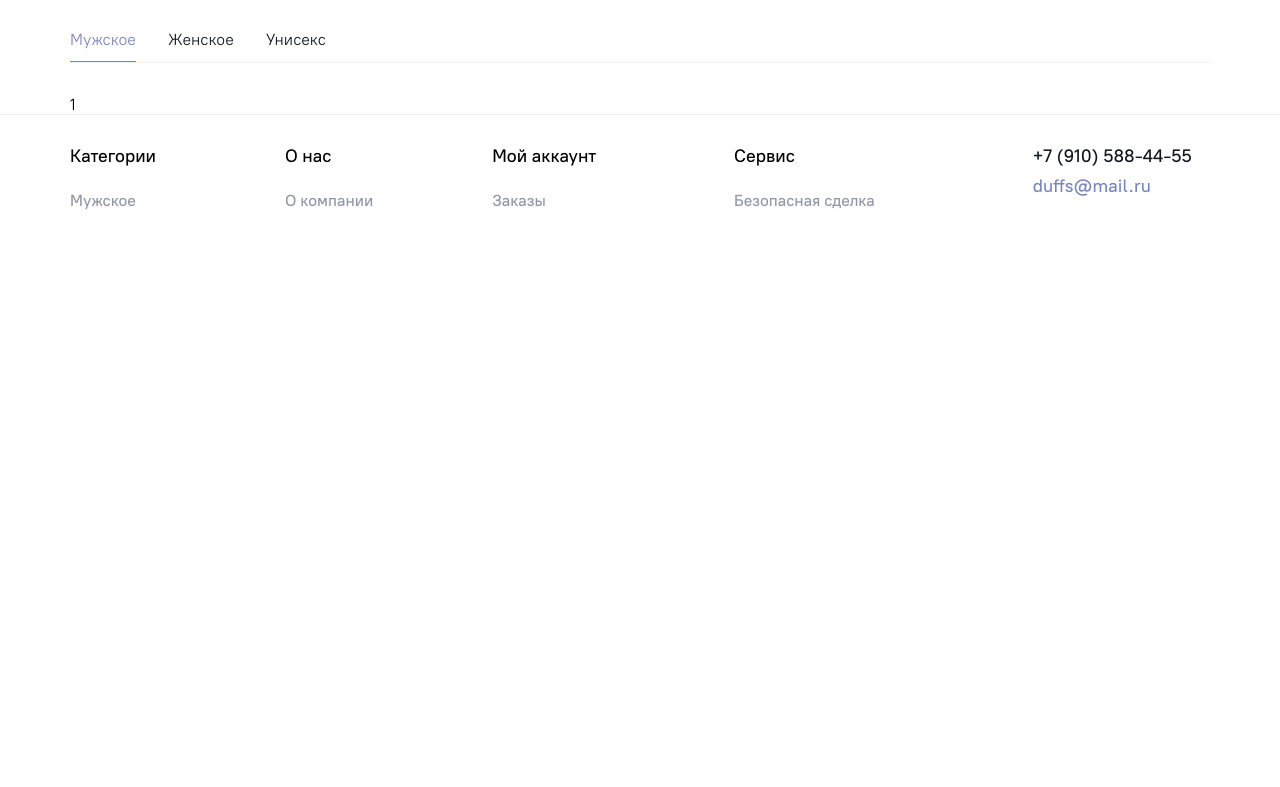
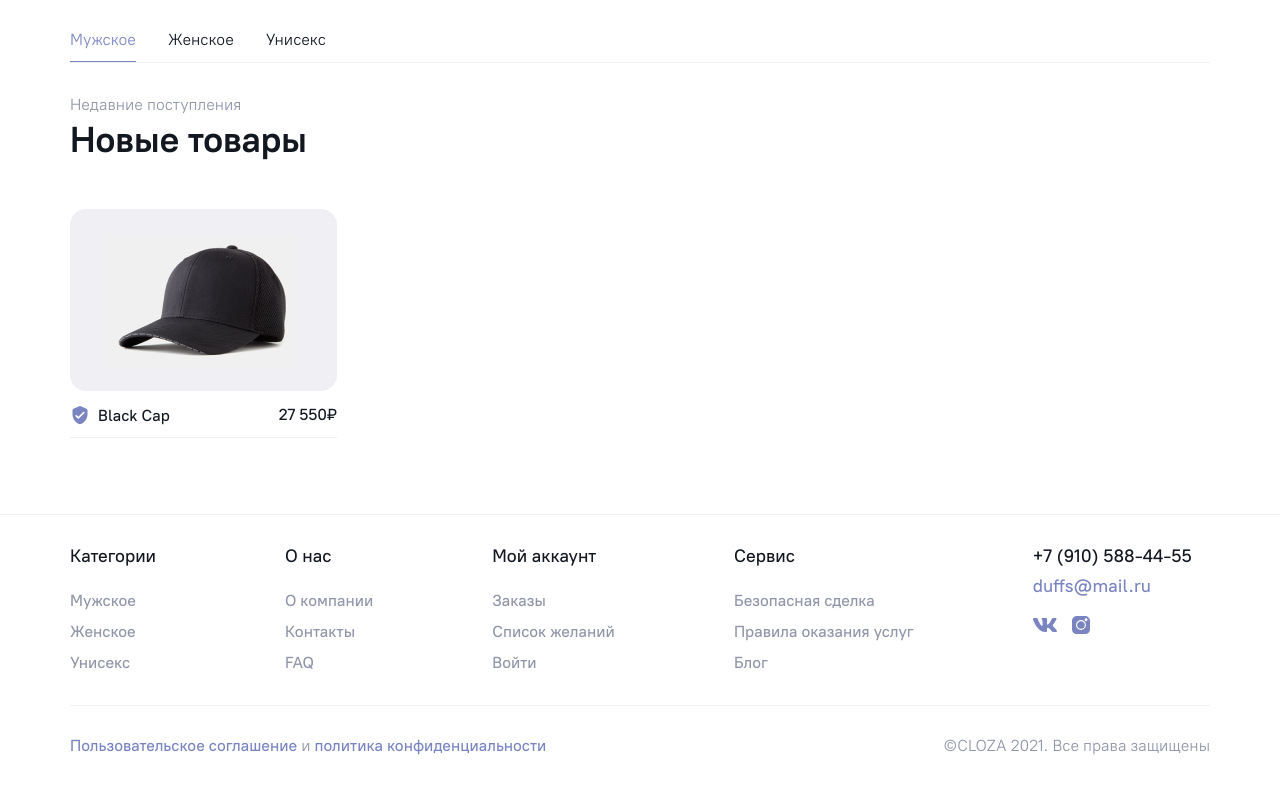
Before and after one commit to anakolchina97/cloza, a Next.js app: page / in a window 1280 px wide. Shown: the part 589-1376 px from the top of the page. Before the commit the page ends 800 px from the top, so only its background shows below. Built offline with nearby package versions, Linux system fonts and the light colour scheme.

Commit message:
Add NewGood and NewGoods

```diff
--- /dev/null
+++ b/components/NewGood.tsx
@@ -0,0 +1,68 @@
+import Image from "next/image";
+import React from "react";
+import styled from "styled-components";
+import { rem } from "polished";
+
+type Props = {};
+
+const NewGood = (props: Props) => {
+  return (
+    <NewGoodWrap>
+      <NewGoodImg>
+        <Image
+          src={"/new-good-1.png"}
+          width={267}
+          height={182}
+          alt={"new-good-1"}
+        />
+      </NewGoodImg>
+      <NewGoodHeader>
+        <NewGoodTitle>
+          <NewGoodSafe />
+          <span>Black Cap</span>
+        </NewGoodTitle>
+        <NewGoodPrice>27 550₽</NewGoodPrice>
+      </NewGoodHeader>
+    </NewGoodWrap>
+  );
+};
+
+const NewGoodWrap = styled.article``;
+
+const NewGoodImg = styled.div`
+  border-radius: ${rem(16)};
+  overflow: hidden;
+  margin-bottom: ${rem(14)};
+  img {
+    display: block;
+  }
+`;
+
+const NewGoodHeader = styled.header`
+  display: flex;
+  justify-content: space-between;
+  gap: ${rem(10)};
+  font-weight: 500;
+  padding-bottom: ${rem(12)};
+  margin-bottom: ${rem(12)};
+  border-bottom: 1px solid ${(props) => props.theme.colors.gray.light};
+`;
+
+const NewGoodTitle = styled.p`
+  display: flex;
+  align-items: center;
+  gap: ${rem(8)};
+`;
+
+const NewGoodSafe = styled.i`
+  width: ${rem(20)};
+  height: ${rem(20)};
+  background: url("/safe.svg") no-repeat center center;
+  background-size: cover;
+`;
+
+const NewGoodPrice = styled.p`
+  text-align: right;
+`;
+
+export default NewGood;
--- /dev/null
+++ b/components/NewGoods.tsx
@@ -0,0 +1,43 @@
+import React from "react";
+import styled from "styled-components";
+import { TitleH2 } from "./Title";
+import { rem } from "polished";
+import NewGood from "./NewGood";
+
+type Props = {};
+
+const NewGoods = (props: Props) => {
+  return (
+    <NewGoodsWrap>
+      <NewGoodsTitle>
+        <NewGoodsTitleInfo>Недавние поступления</NewGoodsTitleInfo>
+        <span>Новые товары</span>
+      </NewGoodsTitle>
+      <NewGoodsCards>
+        <NewGood />
+      </NewGoodsCards>
+    </NewGoodsWrap>
+  );
+};
+
+const NewGoodsWrap = styled.section`
+  margin-bottom: ${rem(64)};
+`;
+
+const NewGoodsTitle = styled(TitleH2)``;
+
+const NewGoodsTitleInfo = styled.p`
+  margin-bottom: ${rem(4)};
+  font-weight: 400;
+  font-size: ${rem(16)};
+  line-height: ${rem(19)};
+  color: ${(props) => props.theme.colors.gray.default};
+`;
+
+const NewGoodsCards = styled.div`
+  display: grid;
+  grid-template-columns: repeat(4, 1fr);
+  gap: ${rem(32)} ${rem(24)};
+`;
+
+export default NewGoods;
--- a/pages/index.tsx
+++ b/pages/index.tsx
@@ -2,6 +2,7 @@ import type { NextPage } from "next";
 import { useState } from "react";
 import styled from "styled-components";
 import Container from "../components/Container";
+import NewGoods from "../components/NewGoods";
 import Slider from "../components/Slider";
 import { ITab, Tabs } from "../components/Tabs";
 
@@ -29,7 +30,13 @@ const Home: NextPage = () => {
       <Slider />
       <Tabs tabs={tabs} selectedId={activeTabId} onClick={handleTabClick} />
       <TabsContent>
-        <div>{activeTabId === tabs[0].id && <>1</>}</div>
+        <div>
+          {activeTabId === tabs[0].id && (
+            <>
+              <NewGoods />
+            </>
+          )}
+        </div>
         <div>{activeTabId === tabs[1].id && <>2</>}</div>
         <div>{activeTabId === tabs[2].id && <>3</>}</div>
       </TabsContent>
--- a/styles/GlobalStyles.tsx
+++ b/styles/GlobalStyles.tsx
@@ -8,12 +8,12 @@ const GlobalStyles = createGlobalStyle`
     box-sizing: border-box;
   }
 
-  html,body {
-    overflow-x: hidden;
-  }
-
   body {
     font-family: "PT Root UI", Arial, Helvetica, sans-serif;
+    color: #121720;
+    font-size: ${rem(16)};
+    line-height: ${rem(19)};
+
   }
 
   a {
```
Also changed, not shown: public/new-good-1.png (added), public/safe.svg (added).
